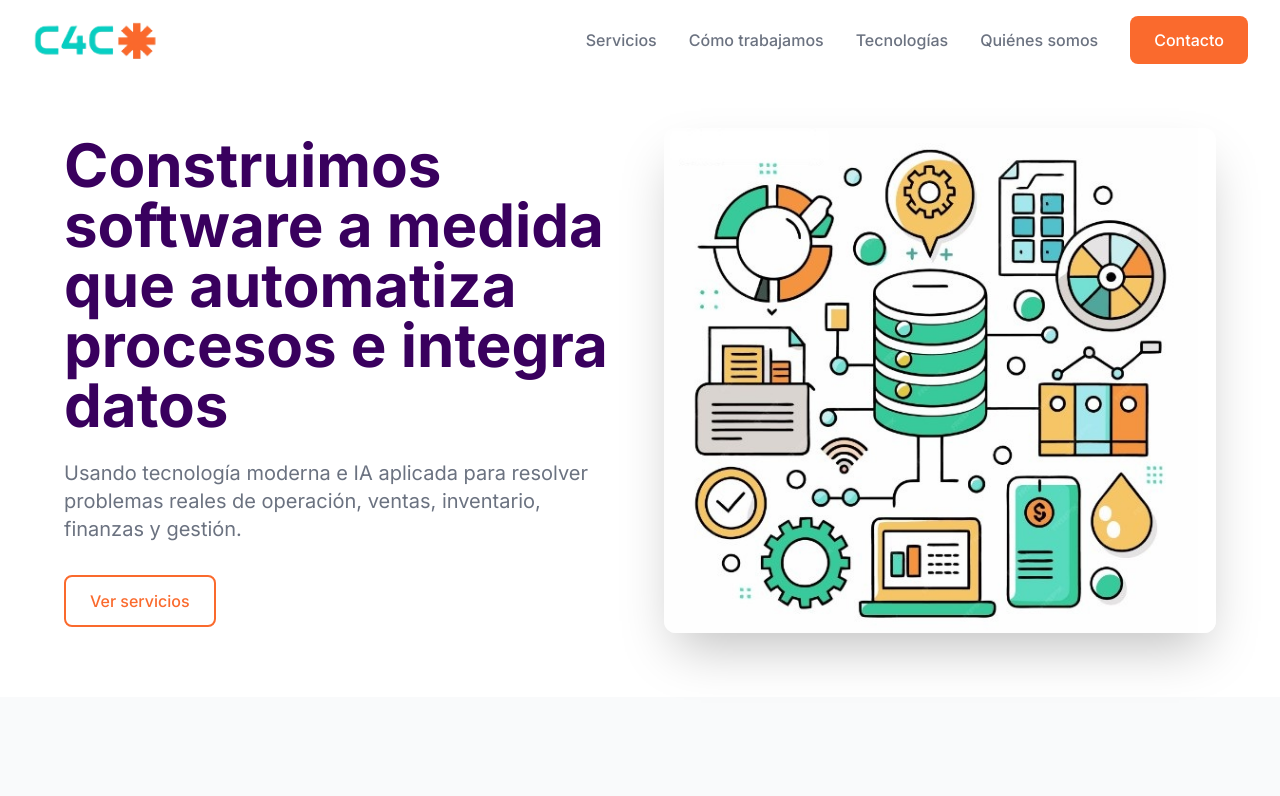
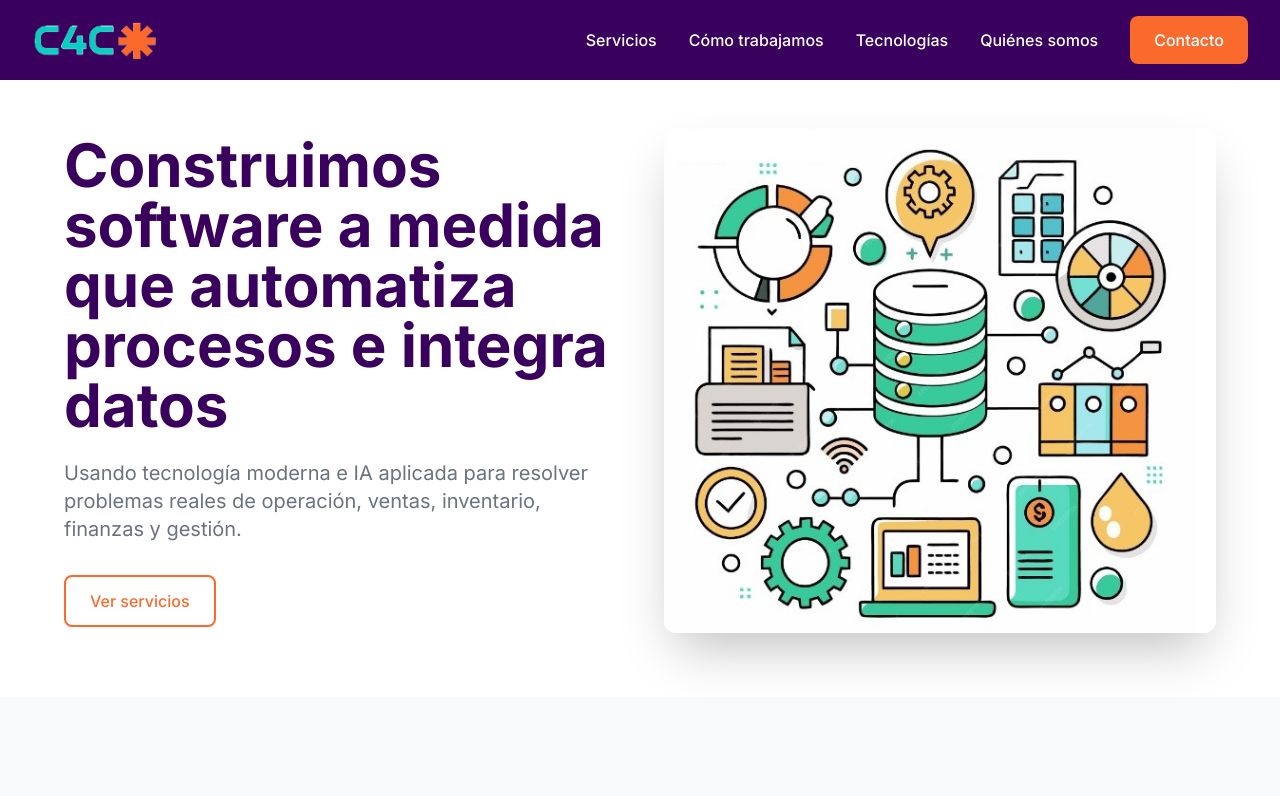
Before and after one commit to code4ce-latam/code4cepage, a Next.js app: page /home in a window 1280 px wide. Shown: the top 796 px of the page. Built offline with nearby package versions, Linux system fonts and the light colour scheme.

Commit message:
Agregar color morado al Navbar (mismo que Footer), guÃ­a de despliegue para Hetzner y configuraciÃ³n PM2

```diff
--- a/components/Navbar.tsx
+++ b/components/Navbar.tsx
@@ -26,11 +26,14 @@ export default function Navbar() {
 
   return (
     <nav
-      className={`fixed top-0 left-0 right-0 z-40 transition-all duration-300 ${
-        isScrolled
-          ? "bg-white shadow-md"
-          : "bg-white/95 backdrop-blur-sm"
-      }`}
+      className="fixed top-0 left-0 right-0 z-40 transition-all duration-300 text-white"
+      style={{
+        backgroundColor: "#39005E",
+        ...(isScrolled && {
+          boxShadow:
+            "0 4px 6px -1px rgba(0, 0, 0, 0.1), 0 2px 4px -1px rgba(0, 0, 0, 0.06)",
+        }),
+      }}
     >
       <div className="container-custom">
         <div className="flex items-center justify-between h-16 lg:h-20">
@@ -52,9 +55,9 @@ export default function Navbar() {
                 key={link.href}
                 href={link.href}
                 className="transition-colors duration-200 font-medium"
-                style={{ color: '#6B7280' }}
-                onMouseEnter={(e) => e.currentTarget.style.color = '#39005E'}
-                onMouseLeave={(e) => e.currentTarget.style.color = '#6B7280'}
+                style={{ color: "#ffffff" }}
+                onMouseEnter={(e) => (e.currentTarget.style.color = "#00D0C0")}
+                onMouseLeave={(e) => (e.currentTarget.style.color = "#ffffff")}
               >
                 {link.label}
               </Link>
@@ -67,7 +70,7 @@ export default function Navbar() {
           {/* Mobile Menu Button */}
           <button
             onClick={() => setIsMobileMenuOpen(!isMobileMenuOpen)}
-            className="lg:hidden p-2 text-gray-text focus:outline-none focus:ring-2 focus:ring-teal-primary rounded"
+            className="lg:hidden p-2 text-white focus:outline-none focus:ring-2 focus:ring-teal-primary rounded"
             aria-label="Toggle menu"
           >
             <svg
@@ -90,20 +93,20 @@ export default function Navbar() {
 
         {/* Mobile Menu */}
         {isMobileMenuOpen && (
-          <div className="lg:hidden py-4 border-t border-gray-light">
+          <div className="lg:hidden py-4 border-t border-white/20">
             <div className="space-y-4 mb-4">
               {navLinks.map((link) => (
                 <Link
                   key={link.href}
                   href={link.href}
                   onClick={() => setIsMobileMenuOpen(false)}
-                  className="block text-gray-ui hover:text-teal-primary transition-colors duration-200 font-medium py-2"
+                  className="block text-white hover:text-teal-primary transition-colors duration-200 font-medium py-2"
                 >
                   {link.label}
                 </Link>
               ))}
             </div>
-            <div className="mt-6 pt-4 border-t border-gray-light">
+            <div className="mt-6 pt-4 border-t border-white/20">
               <Button
                 href="#contacto"
                 variant="primary"
```
Also changed, not shown: ecosystem.config.js (added, +15 -0 lines), 1 other file (tests, documents, lock files or other folders).
